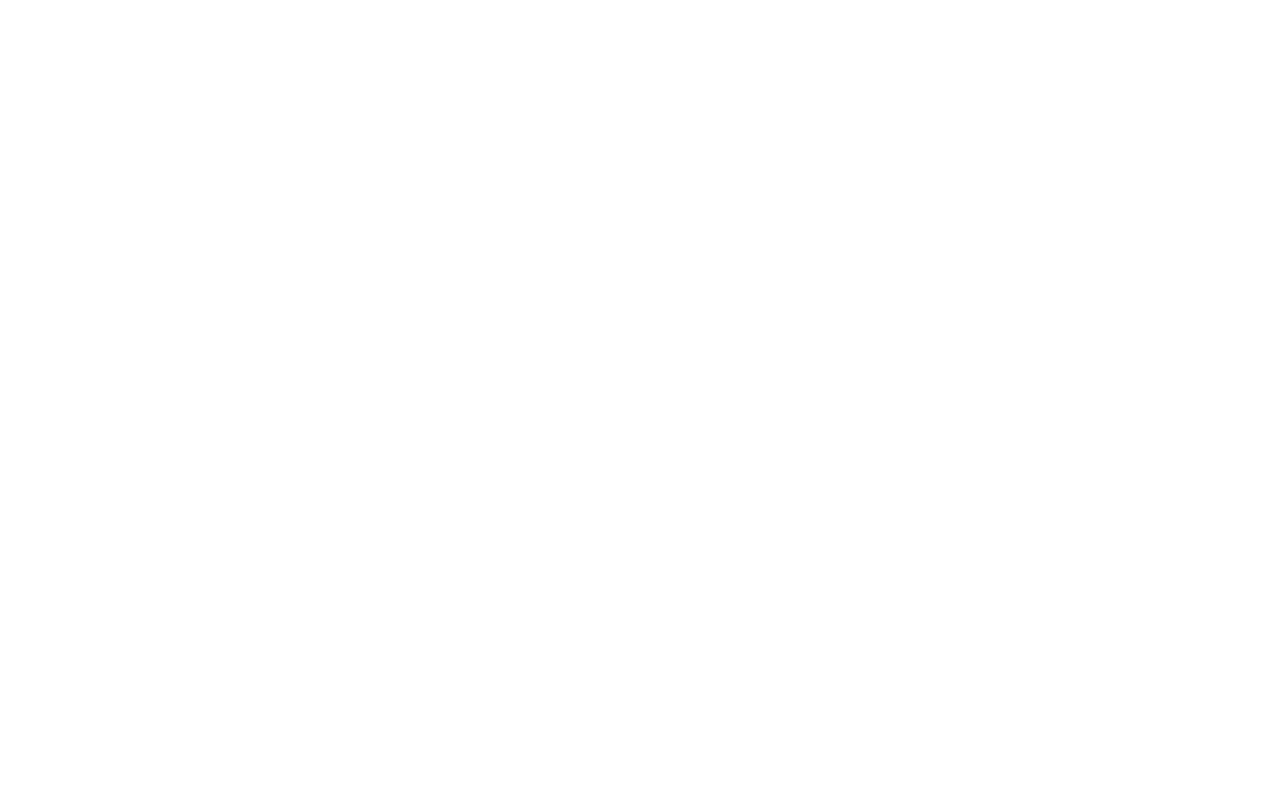
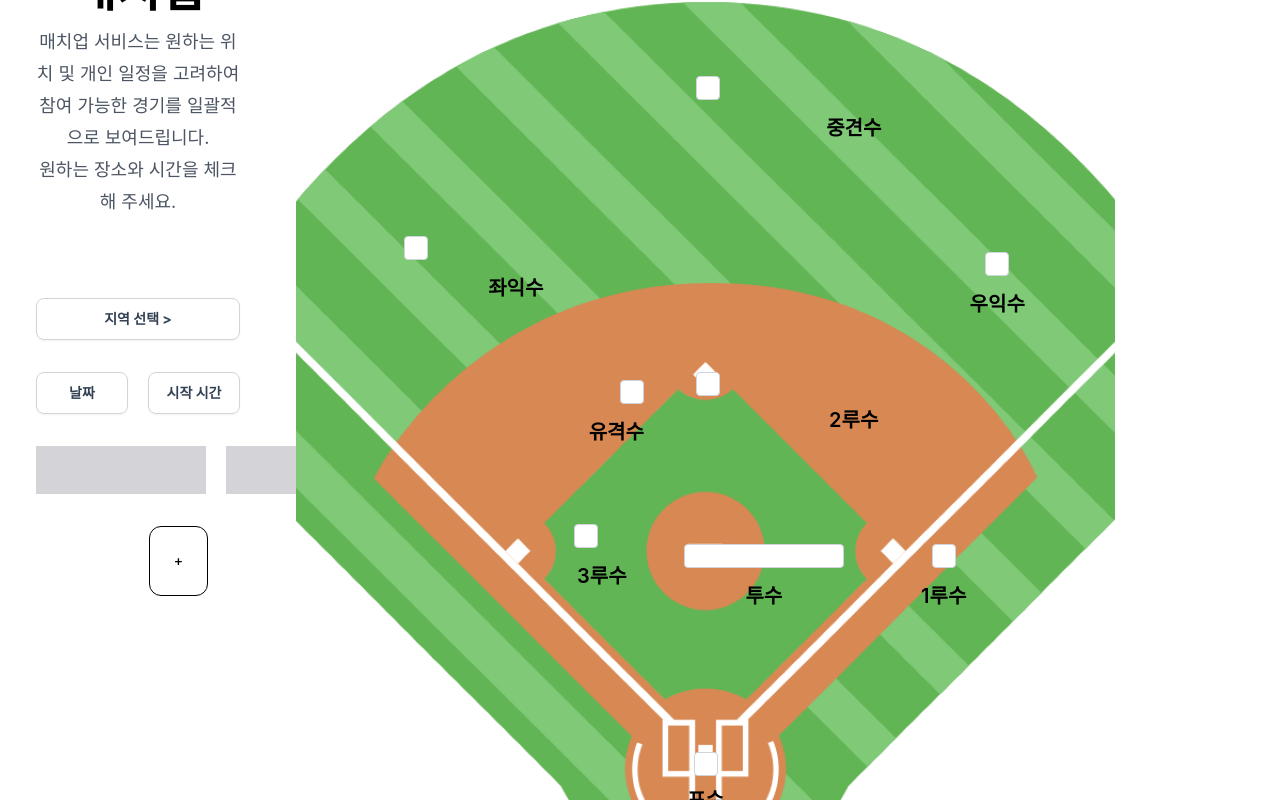
Before and after one commit to Debuging-JunSeoPark/Hufs-Summer-Hackathon, a React (Create React App) app in the folder ice-front/: page /matchup in a window 1280 px wide. Before the commit this address had no page. Shown: the top 800 px of the page. Built offline with nearby package versions, Linux system fonts and the light colour scheme; the HTML template or start-up script is replaced by a standard one.

Commit message:
/matchup 라우팅 및 구현 (수정 필)

```diff
--- a/ice-front/src/App.js
+++ b/ice-front/src/App.js
@@ -3,6 +3,7 @@ import './App.css';
 import { BrowserRouter, Route, Routes } from 'react-router-dom';
 
 import Main from './pages/main.js';
+import Matchup from './pages/matchup.js';
 
 const App = () => {
   return (
@@ -10,6 +11,7 @@ const App = () => {
       <BrowserRouter>
         <Routes>
           <Route path="/" element={<Main />}></Route>
+          <Route path="/matchup" element={<Matchup />}></Route>
         </Routes>
       </BrowserRouter>
     </div>
--- /dev/null
+++ b/ice-front/src/pages/matchup.js
@@ -0,0 +1,105 @@
+import * as React from 'react';
+import Header from '../components/Header';
+
+const Matchup = () => {
+  return (
+    <div className="flex flex-col justify-center h-screen bg-white">
+      <Header></Header>
+      <div className="mt-1.5 w-full max-md:pr-5 max-md:max-w-full">
+        <div className="flex gap-5 max-md:flex-col max-md:gap-0">
+          <div className="flex flex-col w-[20%] max-md:ml-0 max-md:w-full">
+            <div className="flex flex-col grow pt-20 pb-7 w-full bg-white max-md:mt-10 max-md:max-w-full">
+              <div className="flex flex-col pr-4 pl-9 max-md:pl-5 max-md:max-w-full">
+                <div className="text-5xl font-semibold leading-6 text-black max-md:max-w-full max-md:text-4xl">
+                  매치업
+                </div>
+                <div className="mt-6 text-lg leading-8 text-gray-600 max-md:max-w-full">
+                  매치업 서비스는 원하는 위치 및 개인 일정을 고려하여 <br />
+                  참여 가능한 경기를 일괄적으로 보여드립니다. <br />
+                  원하는 장소와 시간을 체크해 주세요.
+                </div>
+                <div className="justify-center items-center px-4 py-2.5 mt-20 text-sm font-bold leading-5 rounded-lg border border-gray-300 border-solid shadow-sm bg-white bg-opacity-10 text-slate-700 max-md:px-5 max-md:mt-10 max-md:max-w-full">
+                  지역 선택 &gt;
+                </div>
+                <div className="flex gap-5 justify-between mt-8 text-sm font-bold leading-5 text-slate-700 max-md:flex-wrap max-md:max-w-full">
+                  <div className="justify-center items-center px-4 py-2.5 w-full whitespace-nowrap rounded-lg border border-gray-300 border-solid shadow-sm bg-white bg-opacity-10 max-md:px-5">
+                    날짜
+                  </div>
+                  <div className="justify-center px-4 py-2.5 rounded-lg w-full border border-gray-300 border-solid shadow-sm bg-white bg-opacity-10 max-md:px-5">
+                    시작 시간
+                  </div>
+                </div>
+                <div className="flex gap-5 mt-8 max-md:flex-wrap max-md:pr-5">
+                  <div className="shrink-0 h-12 bg-zinc-300 w-[170px]" />
+                  <div className="shrink-0 h-12 bg-zinc-300 w-[170px]" />
+                </div>
+                <div className="justify-center self-end p-6 mt-8 mr-8 text-sm font-medium leading-5 text-black whitespace-nowrap bg-white rounded-xl border border-black border-solid max-md:px-5 max-md:mr-2.5">
+                  +
+                </div>
+              </div>
+              <div className="justify-center items-center self-center px-4 py-2.5 mt-80 ml-2.5 max-w-full text-2xl font-bold leading-5 rounded-lg border border-gray-300 border-solid shadow-sm bg-white bg-opacity-10 text-slate-700 w-[426px] max-md:px-5 max-md:mt-10">
+                맞춤 검색 &gt;
+              </div>
+            </div>
+          </div>
+          <div className="flex flex-col ml-5 w-[64%] max-md:ml-0 max-md:w-full">
+            <div className="flex overflow-hidden relative flex-col justify-center items-center self-stretch px-16 py-20 my-auto min-h-[874px] max-md:px-5 max-md:mt-10 max-md:max-w-full">
+              <img
+                loading="lazy"
+                srcSet="select_position.png"
+                className="object-cover absolute inset-0 size-full"
+                alt="select_position.png"
+              />
+              <div className="flex relative flex-col items-center mt-1 max-w-full w-[636px]">
+                <div className="self-stretch max-md:max-w-full">
+                  <div className="flex gap-5 max-md:flex-col max-md:gap-0">
+                    <div className="flex flex-col w-[43%] max-md:ml-0 max-md:w-full">
+                      <div className="flex flex-col grow mt-40 text-xl font-semibold leading-6 text-black whitespace-nowrap max-md:mt-10">
+                        <div className="shrink-0 ml-4 w-6 h-6 bg-white rounded border border-gray-300 border-solid max-md:ml-2.5" />
+                        <div className="mt-4">좌익수</div>
+                        <div className="flex flex-col self-end mt-20 w-[84px] max-md:mt-10">
+                          <div className="shrink-0 self-end w-6 h-6 bg-white rounded border border-gray-300 border-solid max-md:mr-2.5" />
+                          <div className="self-end mt-4">유격수</div>
+                          <div className="shrink-0 mt-20 ml-3.5 w-6 h-6 bg-white rounded border border-gray-300 border-solid max-md:mt-10 max-md:ml-2.5" />
+                          <div className="mt-4">3루수</div>
+                        </div>
+                      </div>
+                    </div>
+                    <div className="flex flex-col ml-5 w-[57%] max-md:ml-0 max-md:w-full">
+                      <div className="flex flex-col grow text-xl font-semibold leading-6 text-black whitespace-nowrap max-md:mt-10">
+                        <div className="shrink-0 ml-3 w-6 h-6 bg-white rounded border border-gray-300 border-solid max-md:ml-2.5" />
+                        <div className="mt-4">중견수</div>
+                        <div className="flex flex-col self-end mt-28 w-[54px] max-md:mt-10">
+                          <div className="shrink-0 self-center w-6 h-6 bg-white rounded border border-gray-300 border-solid" />
+                          <div className="mt-4">우익수</div>
+                        </div>
+                        <div className="shrink-0 mt-14 ml-3 w-6 h-6 bg-white rounded border border-gray-300 border-solid max-md:mt-10 max-md:ml-2.5" />
+                        <div className="mt-3">2루수</div>
+                        <div className="flex gap-5 mt-28 max-md:pr-5 max-md:mt-10">
+                          <div className="flex flex-col flex-1">
+                            <div className="shrink-0 h-6 bg-white rounded border border-gray-300 border-solid" />
+                            <div className="mt-4">투수</div>
+                          </div>
+                          <div className="flex flex-col flex-1">
+                            <div className="shrink-0 self-center w-6 h-6 bg-white rounded border border-gray-300 border-solid" />
+                            <div className="mt-4">1루수</div>
+                          </div>
+                        </div>
+                      </div>
+                    </div>
+                  </div>
+                </div>
+                <div className="shrink-0 mt-36 w-6 h-6 bg-white rounded border border-gray-300 border-solid max-md:mt-10" />
+                <div className="mt-3 text-xl font-semibold leading-6 text-black">
+                  포수
+                </div>
+              </div>
+            </div>
+          </div>
+        </div>
+      </div>
+    </div>
+  );
+};
+
+export default Matchup;
```
Also changed, not shown: ice-front/public/select_position.png (added).
